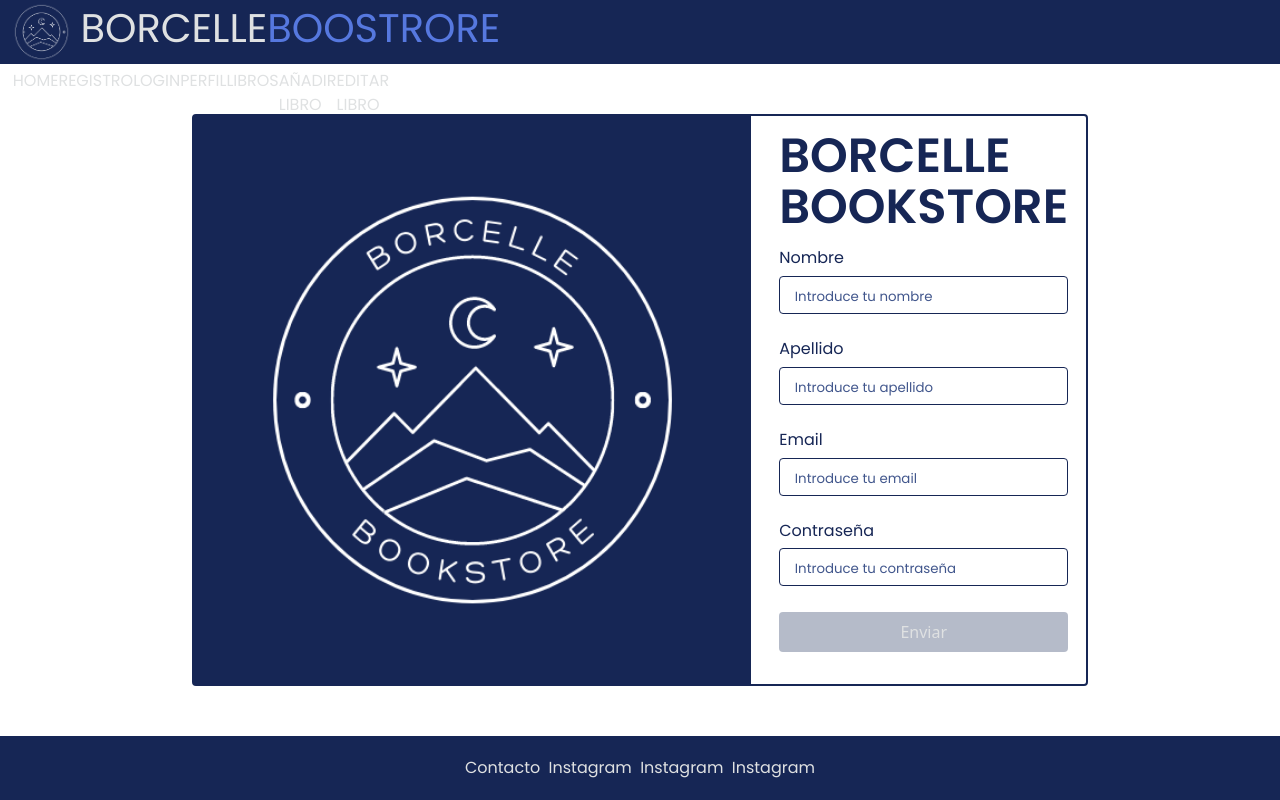
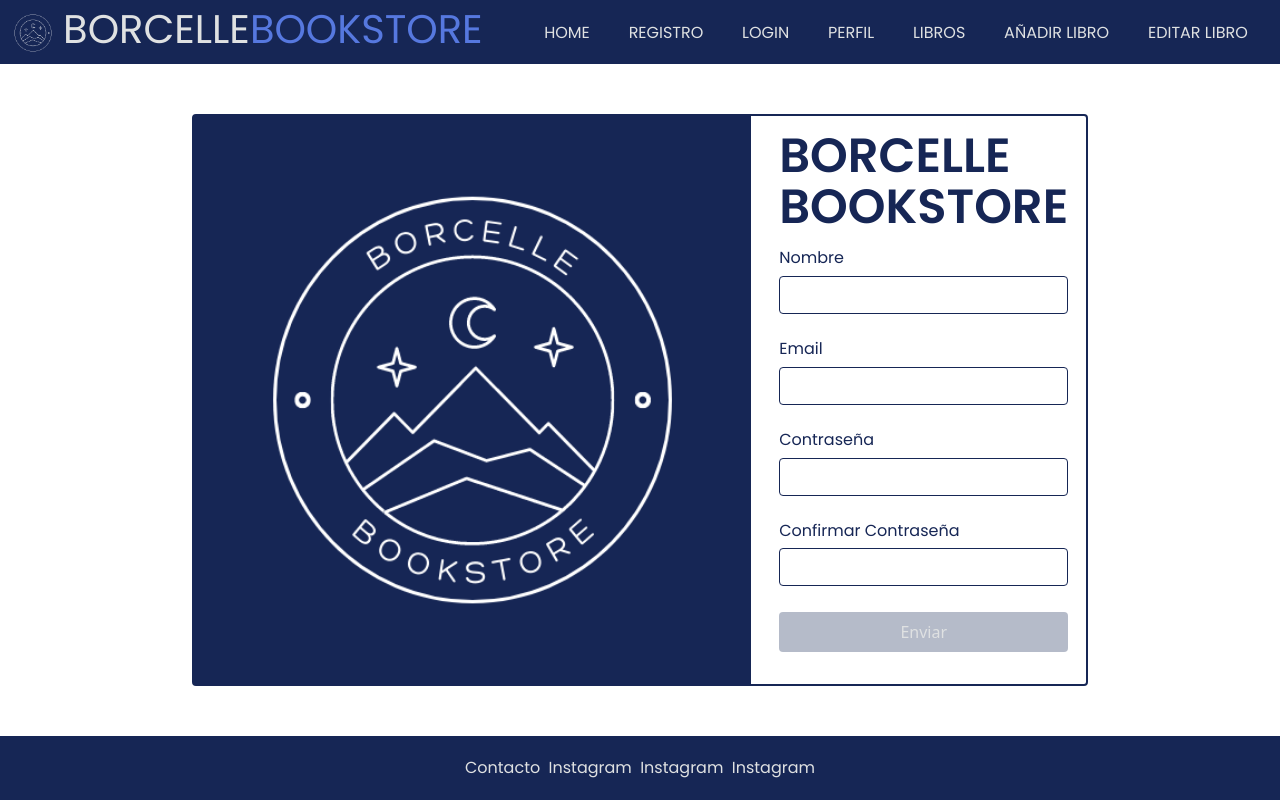
Before and after one commit to menchumenx/bookstore, an Angular app: page /registro in a window 1280 px wide. Built offline with nearby package versions, Linux system fonts and the light colour scheme.

Commit message:
correciones forms

```diff
--- a/src/app/app.module.ts
+++ b/src/app/app.module.ts
@@ -9,7 +9,7 @@ import { FormRegisterComponent } from './component/form-register/form-register.c
 import { ResgisterComponent } from './pages/resgister/resgister.component';
 import { HomeComponent } from './pages/home/home.component';
 import { ProfileComponent } from './pages/profile/profile.component';
-import { FormsModule } from '@angular/forms';
+import { FormsModule, ReactiveFormsModule } from '@angular/forms';
 import { BooksComponent } from './pages/books/books.component';
 import { BookReferencePipe } from './pipes/book-reference.pipe';
 import { CardComponent } from './component/card/card.component';
@@ -38,7 +38,8 @@ import { FormLoginComponent } from './component/form-login/form-login.component'
   imports: [
     BrowserModule,
     AppRoutingModule,
-    FormsModule
+    FormsModule,
+    ReactiveFormsModule
   ],
   providers: [],
   bootstrap: [AppComponent]
--- a/src/app/component/card/card.component.html
+++ b/src/app/component/card/card.component.html
@@ -22,7 +22,7 @@
             Utilizamosl avriable declara den ngIF y las clases declardas en Css para hacer la condición -->
             <!-- Al depender del padre, debemos hacer la comunicación padre Hijo para pasarle el valor desde
             el for del padre -->
-            <button class="buttonBlack" [ngClass]=" botonPar ? 'buttonBlack' : 'buttonBlue' " >Buy</button>
+            <button  class="buttonBlack" [ngClass]=" botonPar ? 'buttonBlack' : 'buttonBlue' " >Buy</button>
         </div>
     </div>
 </div>
--- a/src/app/component/form-register/form-register.component.html
+++ b/src/app/component/form-register/form-register.component.html
@@ -13,7 +13,66 @@
                 <h2>BOOKSTORE</h2>
             </div>
 
-            <form class="form" #registroForm="ngForm" (ngSubmit)="register(registroForm)">
+            <form class="form"[formGroup]="registerForm">
+
+                    <div class="form-group group_container">
+                        <label for="">Nombre</label>
+                        <input type="text" class=" form-control input" formControlName="name"
+                        [ngClass]="{'is-invalid' : (registerForm.get('name').dirty || registerForm.get('name').touched) && !registerForm.get('name').valid }">
+
+                        <div *ngIf="!registerForm.get('name').valid" class="invalid-feedback"> Este campo es Obligatorio </div>
+                    </div>
+
+                    <div class="form-group group_container">
+                        <label for="">Email</label>
+                        <input type="text" class=" form-control input" formControlName="email"
+                        [ngClass]="{'is-invalid' : (registerForm.get('email').dirty || registerForm.get('email').touched) && !registerForm.get('email').valid }">
+
+                        <div *ngIf="!registerForm.get('email').valid" class="invalid-feedback">
+                            <div *ngIf="registerForm.get('email').errors.required">Este campo es Obligatorio</div>
+                            <div  *ngIf="registerForm.get('email').errors.email">El email es incorrecto</div>
+                        </div>
+                    </div>
+
+                    <div class="form-group group_container">
+                        <label for="">Contraseña</label>
+                        <input type="text" class=" form-control input" formControlName="password"
+                        [ngClass]="{'is-invalid' : (registerForm.get('password').dirty || registerForm.get('password').touched) && !registerForm.get('password').valid }">
+
+                        <div *ngIf="!registerForm.get('password').valid" class="invalid-feedback">
+                            <div *ngIf="registerForm.get('password').errors.required">Este campo es Obligatorio</div>
+                            <div  *ngIf="registerForm.get('password').errors.minlength">Se rquieren mínimo 8 caracteres </div>
+                        </div>
+                    </div>
+
+
+                    <div class="form-group group_container">
+                        <label for="">Confirmar Contraseña</label>
+                        <input type="text" class=" form-control input" formControlName="confirmPassword"
+                        [ngClass]="{'is-invalid' : (registerForm.get('confirmPassword').dirty || registerForm.get('confirmPassword').touched) && !registerForm.get('confirmPassword').valid }">
+
+                        <div *ngIf="!registerForm.get('confirmPassword').valid" class="invalid-feedback">
+                            <div *ngIf="registerForm.get('confirmPassword').errors.required">Este campo es Obligatorio</div>
+                            <div  *ngIf="(!registerForm.get('confirmPassword').errors.required) && (registerForm.get('confirmPassword').errors.matchPassword)">Las contraseñas no coinciden</div>
+                        </div>
+                    </div>
+
+
+                <div class="form-group ">
+                    <button  class="button btn-block" (click)="registerModel()" [disabled]="registerForm.invalid">Enviar</button>
+                </div>
+
+            </form>
+        </div>
+
+    </div>
+
+</div>
+
+
+
+<!-- Formulario TEMPLATE DRIVEN -->
+<!-- <form class="form" #registroForm="ngForm" (ngSubmit)="register(registroForm)">
 
     <div class="form-group group_container">
         <label for="">Nombre</label>
@@ -22,7 +81,7 @@
         [ngClass]="{ 'is-invalid': (nombreId.dirty || nombreId.touched) && nombreId.invalid}"  required
         placeholder="Introduce tu nombre">
 
-                    <!-- validaciones -->
+
         <div *ngIf='(nombreId.dirty || nombreId.touched) && nombreId.invalid' class='invalid-feedback'>
             <p *ngIf="nombreId.errors.required">Este campo es obligatorio. </p>
         </div>
@@ -36,7 +95,7 @@
         [ngClass]="{ 'is-invalid': (surenameId.dirty || surenameId.touched) && surenameId.invalid}"  required
         placeholder="Introduce tu apellido">
 
-                    <!-- validaciones -->
+
         <div *ngIf='(surenameId.dirty || surenameId.touched) && surenameId.invalid' class='invalid-feedback'>
             <p *ngIf="surenameId.errors.required">Este campo es obligatorio. </p>
         </div>
@@ -50,7 +109,7 @@
         [ngClass]="{ 'is-invalid': (emailId.dirty || emailId.touched) && emailId.invalid}" email required
         placeholder="Introduce tu email">
 
-                    <!-- validaciones -->
+
         <div *ngIf='(emailId.dirdy || emailId.touched) && emailId.invalid' class='invalid-feedback'>
             <p *ngIf="emailId.errors.email">Email incorrecto</p>
             <p *ngIf="emailId.errors.required">Este campo es obligatorio.</p>
@@ -64,7 +123,7 @@
         [ngClass]="{ 'is-invalid': (passwordId.dirty || passwordId.touched) && passwordId.invalid}"  required
         placeholder="Introduce tu contraseña">
 
-                    <!-- validaciones -->
+
         <div *ngIf='(passwordId.dirty || passwordId.touched) && passwordId.invalid' class='invalid-feedback'>
             <p *ngIf="passwordId.errors.required">Este campo es obligatorio.</p>
         </div>
@@ -73,10 +132,4 @@
     <div class="form-group ">
         <button  class="button btn-block" [disabled]="registroForm.invalid">Enviar</button>
     </div>
-
-            </form>
-        </div>
-
-    </div>
-
-</div>
+</form>  -->
--- a/src/app/component/form-register/form-register.component.ts
+++ b/src/app/component/form-register/form-register.component.ts
@@ -1,5 +1,5 @@
 import { Component, EventEmitter, Output } from '@angular/core';
-import { NgForm } from '@angular/forms';
+import { FormBuilder, FormGroup, NgForm, Validators, AbstractControl } from '@angular/forms';
 import { User } from 'src/app/models/user';
 
 @Component({
@@ -11,15 +11,21 @@ export class FormRegisterComponent {
 
   public registroUser: User;
 
+  // atrb para Form
+  public registerForm: FormGroup;
+
   // COMUNICACIÓN HIJO PADRE --> SALIDA DE INFORMACIÓN
   @Output() registroEvent = new EventEmitter<User> ();
 
-  constructor(){
+  constructor(private formBuilder: FormBuilder){
 
     this.registroUser = new User()
+    this.buildForm()
   }
 
   // metodos
+
+  //registro con Formulario Template Driven
   public register(form:NgForm){
 
     console.log(this.registroUser);
@@ -27,7 +33,39 @@ export class FormRegisterComponent {
     // comunicacion HIJO-PADRE
     this.registroEvent.emit(this.registroUser)
 
+  }
+
+  //registro con Formulario Model Driven
+  public registerModel(){
+    const user = this.registerForm.value
+    console.log(user);
+
+     // comunicacion HIJO-PADRE
+     this.registroEvent.emit(user)
 
   }
 
+  private buildForm(){
+    const passLenght = 8;
+
+    this.registerForm = this.formBuilder.group({
+      // el primer csampo es el valor que queramos que tenga por defecto, si no queremos que tenga se deja vacío. El sigiente campo son los validadores. En el caso que sea mas de uno iran contenidos en un array
+      name: [,[ Validators.required]],
+      email: [, [Validators.required, Validators.email]],
+      password: [, [Validators.required, Validators.minLength(passLenght)]],
+      confirmPassword: [, [Validators.required, this.checkPassword]]
+
+    })
+
+  }
+
+  private checkPassword(control: AbstractControl){
+
+    let res = {matchPassword:true}
+
+    if(control.parent?.value.password == control.value) res = null
+
+    return res
+  }
+
 }
--- a/src/app/component/header/header.component.css
+++ b/src/app/component/header/header.component.css
@@ -20,9 +20,12 @@
 
         margin-left: 1%;
         height:100%;
+        width: 35%;
+
     }
         .brand img{
-            width: 6.2%;
+            width: 9%;
+
         }
         .brand_title{
             font-weight: 400;
@@ -36,7 +39,7 @@
         }
 
     .links_container{
-        width: 30%;
+        width: 60%;
         /* border: 2px solid red; */
 
        display: flex;
--- a/src/app/component/header/header.component.html
+++ b/src/app/component/header/header.component.html
@@ -2,7 +2,7 @@
 <nav class="navbar">
     <div class="brand">
         <img src="../../../assets/logo_header.png" alt="">
-        <h2 class="brand_title">BORCELLE<span class="brand_span">BOOSTRORE</span></h2>
+        <h2 class="brand_title">BORCELLE<span class="brand_span">BOOKSTORE</span></h2>
     </div>
 
     <div class="links_container">
--- a/src/app/shared/books.service.ts
+++ b/src/app/shared/books.service.ts
@@ -69,7 +69,4 @@ deleteBook(idBook:number){
   }
 
 
-
-
-
 }
```
Lines whose indentation alone changed are shown as unchanged.
